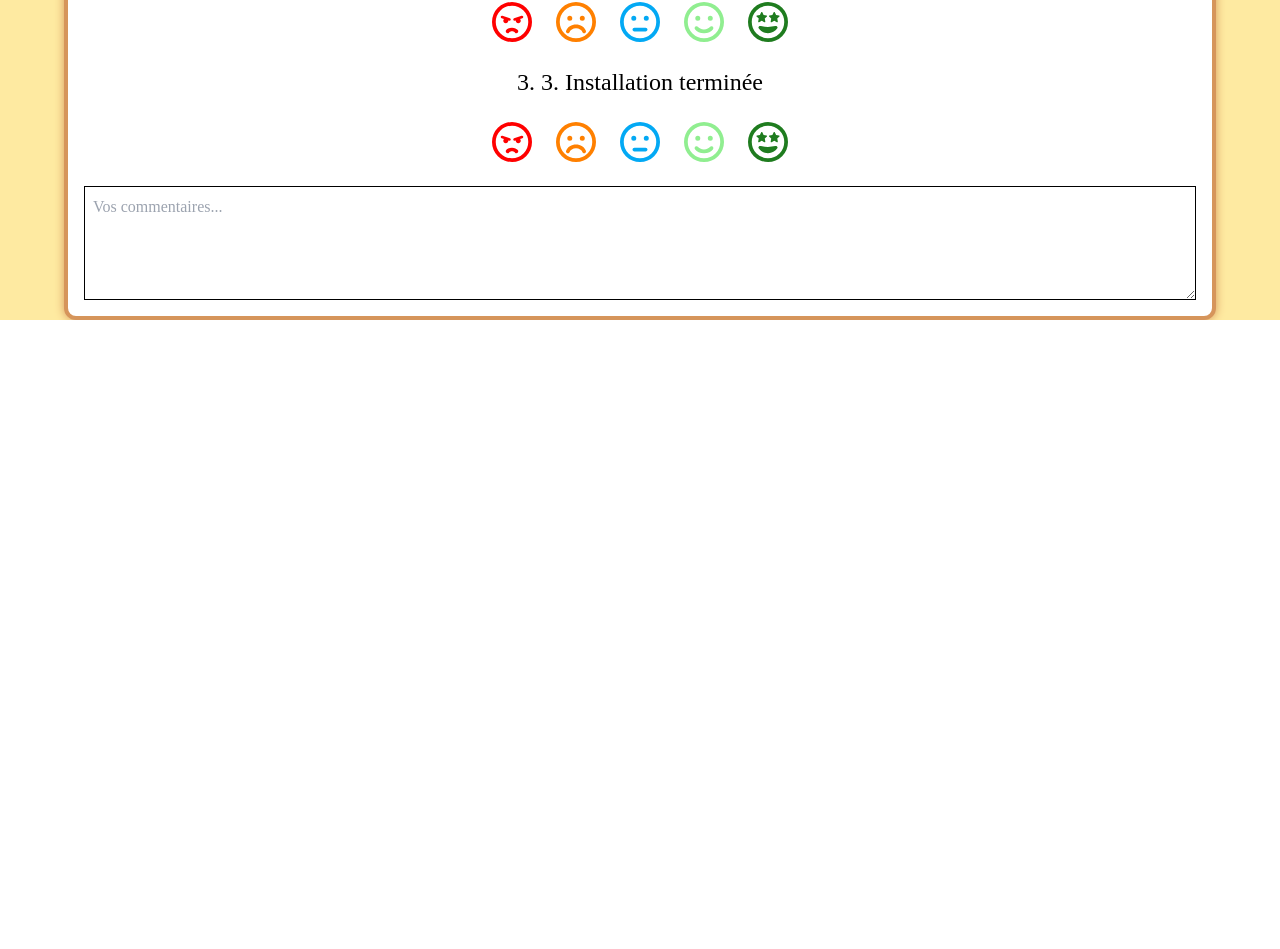
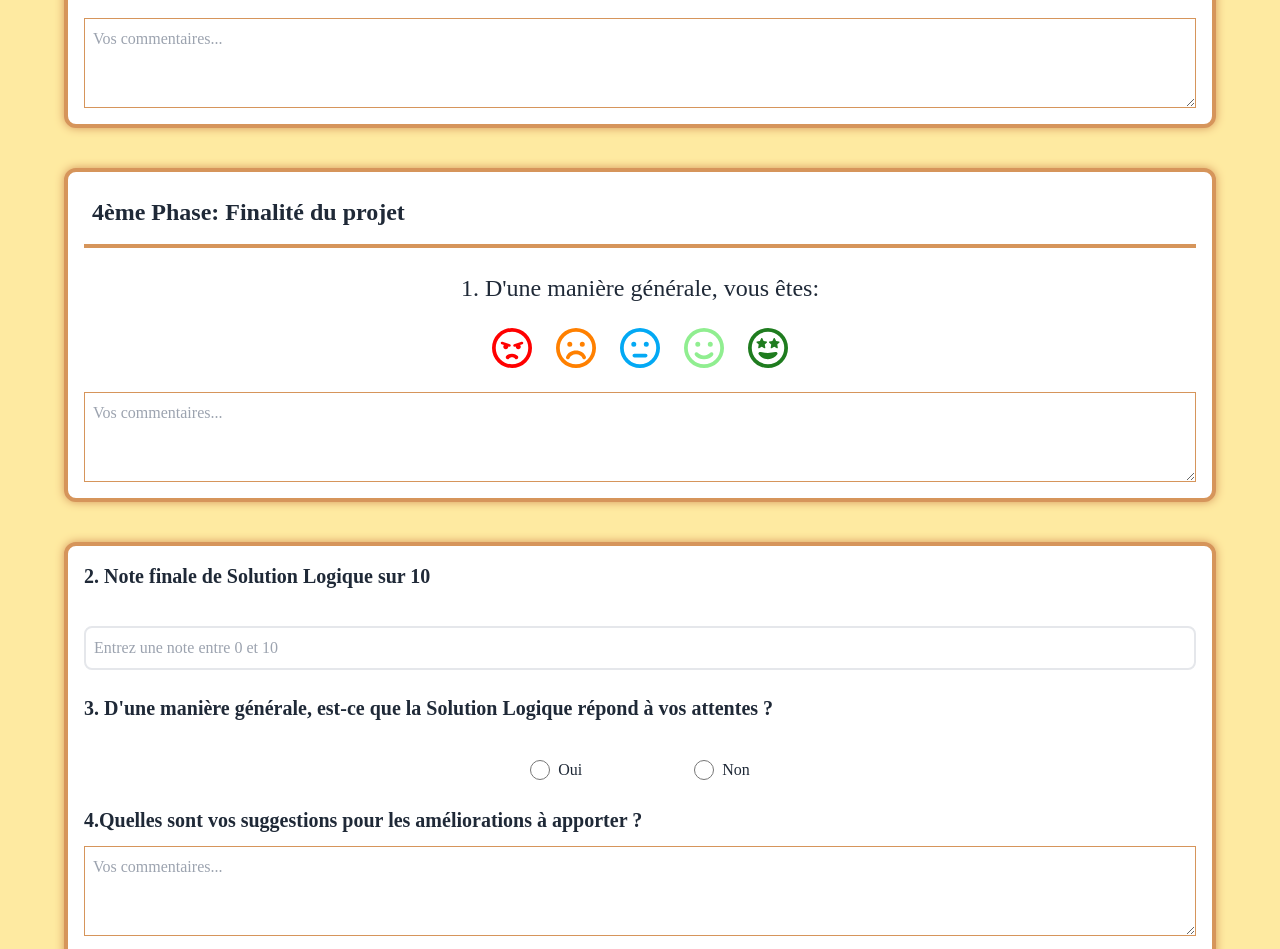
Before and after one commit to JordanSerafini/SLI-Form-V1, a React (Vite) app: page / in a window 1280 px wide. Shown: the part 1594-2543 px from the top of the page. Before the commit the page ends 1914 px from the top, so only its background shows below. Built offline with nearby package versions, Linux system fonts and the light colour scheme.

Commit message:
first comit :sparkles:

```diff
--- a/src/App.jsx
+++ b/src/App.jsx
@@ -1,32 +1,40 @@
 import FormLine from "./components/Form-Line";
+import FormLine2 from "./components/FormLine2";
 
 function App() {
   return (
-    <div className="flex flex-col items-center justify-center w-full bg-cream text-">
-
-                      {/*---------- 1er Form ------------ */}
+    <div className="flex flex-col items-center justify-center w-full bg-cream text-gray-800">
+      {/*---------- 1er Form ------------ */}
       <FormLine title="1ère Phase: qualification de vos besoins et proposition d'une solution">
         {"1. Compréhension de vos besoins par notre service commercial."}
         {"2. Solution proposée et clarté des explications."}
-        {"3. Qualité relationnelle globale avec notre équipe commerciale (disponibilité, poncutalité)"}
+        {
+          "3. Qualité relationnelle globale avec notre équipe commerciale (disponibilité, poncutalité)"
+        }
       </FormLine>
 
-                      {/*---------- 2eme Form ------------ */}
+      {/*---------- 2eme Form ------------ */}
 
       <FormLine title="2ème Phase: Information sur le suivi de la livraison">
         {"1. Délai du traitement de la demande."}
-        { "2. Qualité des renseignements communiqués lors de la prise de rendez-vous."}
-        {"3. Qualité relationnelle globale avec notre équipe technique (disponibilité, ponctualité)"}
+        {
+          "2. Qualité des renseignements communiqués lors de la prise de rendez-vous."
+        }
+
       </FormLine>
 
-                     {/*---------- 3eme Form ------------ */}
+      {/*---------- 3eme Form ------------ */}
       <FormLine title="3ème Phase: Installation de la solution">
         {"1. Satisfaction sur le délai de la livraison."}
         {"2. Satisfaction sur la qualité de l'installation."}
         {"3. 3. Installation terminée"}
       </FormLine>
 
-                     {/*---------- 4eme Form ------------ */}
+      {/*---------- 4eme Form ------------ */}
+      <FormLine title="4ème Phase: Finalité du projet">
+        {"1. D'une manière générale, vous êtes:"}
+      </FormLine>
+      <FormLine2 />
     </div>
   );
 }
--- a/src/components/Form-Line.jsx
+++ b/src/components/Form-Line.jsx
@@ -1,15 +1,13 @@
 import React from "react";
 import RatingSmiley from "./Rating-Smiley";
-import { Rating, initTE } from "tw-elements";
 
-initTE({ Rating });
 
 function FormLine({ title, children }) {
   const childrenArray = React.Children.toArray(children);
 
   return (
-    <div className="bg-white rounded-xl border-brown border-4 p-4 shadow-custom w-9/10 mt-10 flex flex-col gap-6 font-playfair">
-        <h3 className="text-lg md:text-xl lg:text-2xl font-bold border-b-4 pb-4 border-brown p-2">
+    <div className="bg-white rounded-xl border-brownperso border-4 p-4 shadow-custom w-9/10 mt-10 flex flex-col gap-6 font-playfair">
+        <h3 className="text-lg md:text-xl lg:text-2xl font-bold border-b-4 pb-4 border-brownperso p-2">
           {title}
         </h3>
 
@@ -24,9 +22,9 @@ function FormLine({ title, children }) {
           </section>
         ))}
         <textarea
-            className="border border-black flex-1 p-2"
+            className="border border-brownperso flex-1 p-2"
             placeholder="Vos commentaires..."
-            rows="4"
+            rows="3"
           ></textarea>
     </div>
   );
--- /dev/null
+++ b/src/components/FormLine2.jsx
@@ -0,0 +1,68 @@
+import { useState } from "react";
+
+function FormLine2() {
+  const [response, setResponse] = useState("");
+
+  const handleChange = (event) => {
+    setResponse(event.target.value);
+  };
+
+  return (
+    <div className="bg-white rounded-xl border-brownperso border-4 p-4 shadow-custom w-9/10 mt-10 flex flex-col gap-6 font-playfair">
+      <h3 className="text-xl font-bold mb-3">
+        2. Note finale de Solution Logique sur 10
+      </h3>
+      <input
+        type="number"
+        className="border-2 rounded-lg p-2 text-brownperso font-playfair w-full"
+        placeholder="Entrez une note entre 0 et 10"
+        min={0}
+        max={10}
+      />
+      <h3 className="text-xl font-bold mb-3">
+        3. D&apos;une manière générale, est-ce que la Solution Logique répond à
+        vos attentes ?
+      </h3>
+
+      {/* Utilisez flex pour centrer et space-x pour espacer les boutons */}
+      <div className="flex justify-center space-x-28">
+        <label className="flex items-center space-x-2">
+          <input
+            type="radio"
+            name="response"
+            value="oui"
+            checked={response === "oui"}
+            onChange={handleChange}
+            className="form-radio h-5 w-5 text-green-600"
+          />
+          <span>Oui</span>
+        </label>
+
+        <label className="flex items-center space-x-2">
+          <input
+            type="radio"
+            name="response"
+            value="non"
+            checked={response === "non"}
+            onChange={handleChange}
+            className="form-radio h-5 w-5 text-red-600"
+          />
+          <span>Non</span>
+        </label>
+      </div>
+
+      <div>
+        <h3 className="text-xl font-bold mb-3">
+          4.Quelles sont vos suggestions pour les améliorations à apporter ?
+        </h3>
+        <textarea
+          className="border border-brownperso flex-1 p-2 w-full"
+          placeholder="Vos commentaires..."
+          rows="3"
+        ></textarea>
+      </div>
+    </div>
+  );
+}
+
+export default FormLine2;
--- a/tailwind.config.js
+++ b/tailwind.config.js
@@ -25,11 +25,14 @@ export default {
         'blue-light': '#226D68',
         'whiteperso': '#ECF8F6',
         'cream': '#FEEAA1',
-        'brown': '#D6955B',
+        'brownperso': '#D6955B',
       },
       fontFamily: {
         'lato': ['Lato', 'sans-serif'],
         'playfair': ['Playfair Display', 'serif'],
+      },
+      screens: {
+        'sm': '600px',
       },
 
     },
```
